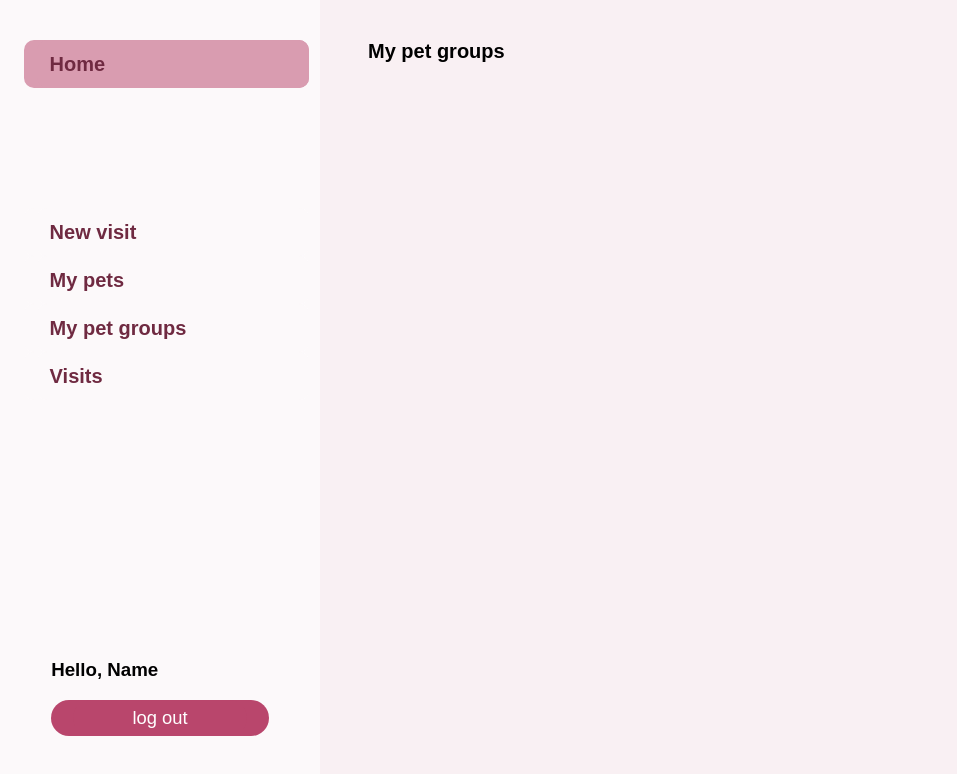
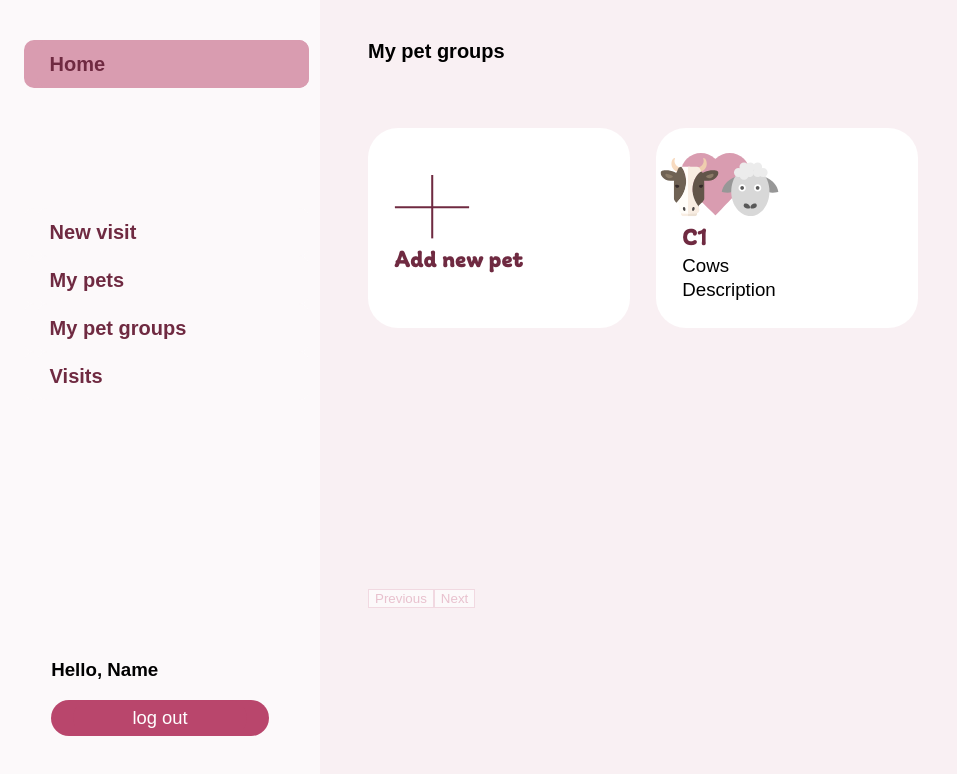
Before and after one commit to achwi00/vetclinic-front, a React (Create React App) app: page /dashboard/my-pet-groups in a window 1280 px wide. Shown: the top 774 px of the page, without its empty margins (0-957 px from the left). Built offline with nearby package versions, Linux system fonts and the light colour scheme.

Commit message:
[Style] add styled pet group list

```diff
--- a/src/views/user_dashboard/DashboardMyPetGroups.js
+++ b/src/views/user_dashboard/DashboardMyPetGroups.js
@@ -1,5 +1,7 @@
 import React from "react";
 import SideMenu from "../../component/SideMenu";
+import Box from "../../component/Box";
+import List from "../../component/List";
 
 function DashboardMyPetGroups(){
     const buttons = [
@@ -8,12 +10,34 @@ function DashboardMyPetGroups(){
         {label: 'My pet groups', href:'/dashboard/my-pet-groups'},
         {label: 'Visits', href:'#'},
     ]
+    const boxes = [
+        {iconName: 'plus', title: 'Add new pet'},
+        {iconName: 'group', title: 'C1', descrPart1: 'Cows', descrPart2: 'Description'},
+    ]
     return(
         <div className="all-holder">
             <SideMenu buttons={buttons}/>
             <div className="content-holder">
                 <div className="centring-main">
                     <h2 className="site-tracker">My pet groups</h2>
+                    <List
+                        items = {boxes.map((box, index) => (
+                            <Box
+                                key={index}
+                                title={box.title}
+                                iconName={box.iconName}
+                                iconStyle="service-icon"
+                                descrPart1={box.descrPart1}
+                                descrPart2={box.descrPart2}
+                                styleClass="box pet"
+                                titleStyle="pet-name"
+                                descrStyle="pet-description"
+                                navigateTo="/dashboard/pet"
+                            />
+                        ))}
+                        styleClass="pet-holder"
+                        itemsPerPage={6}
+                    />
                 </div>
             </div>
         </div>
```
